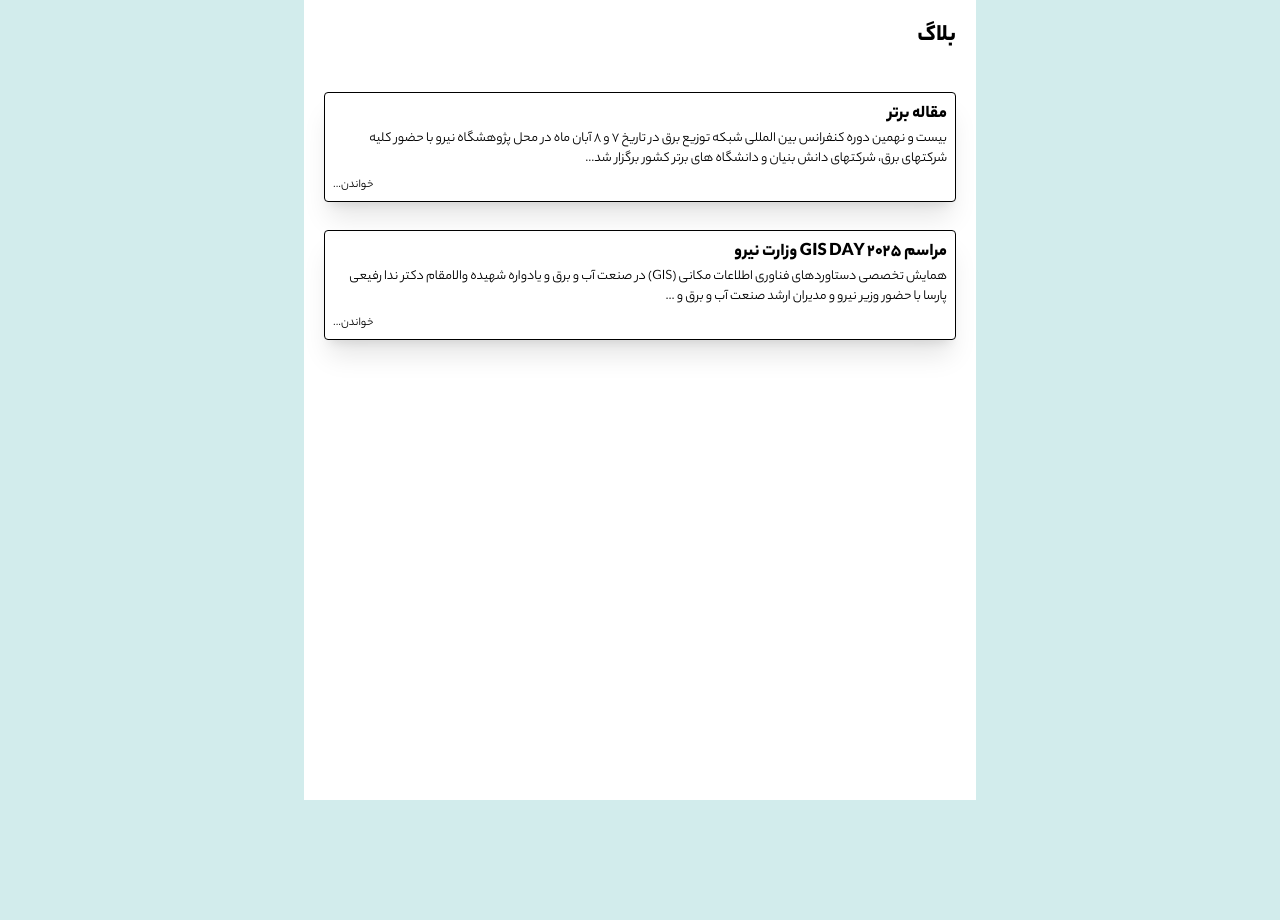
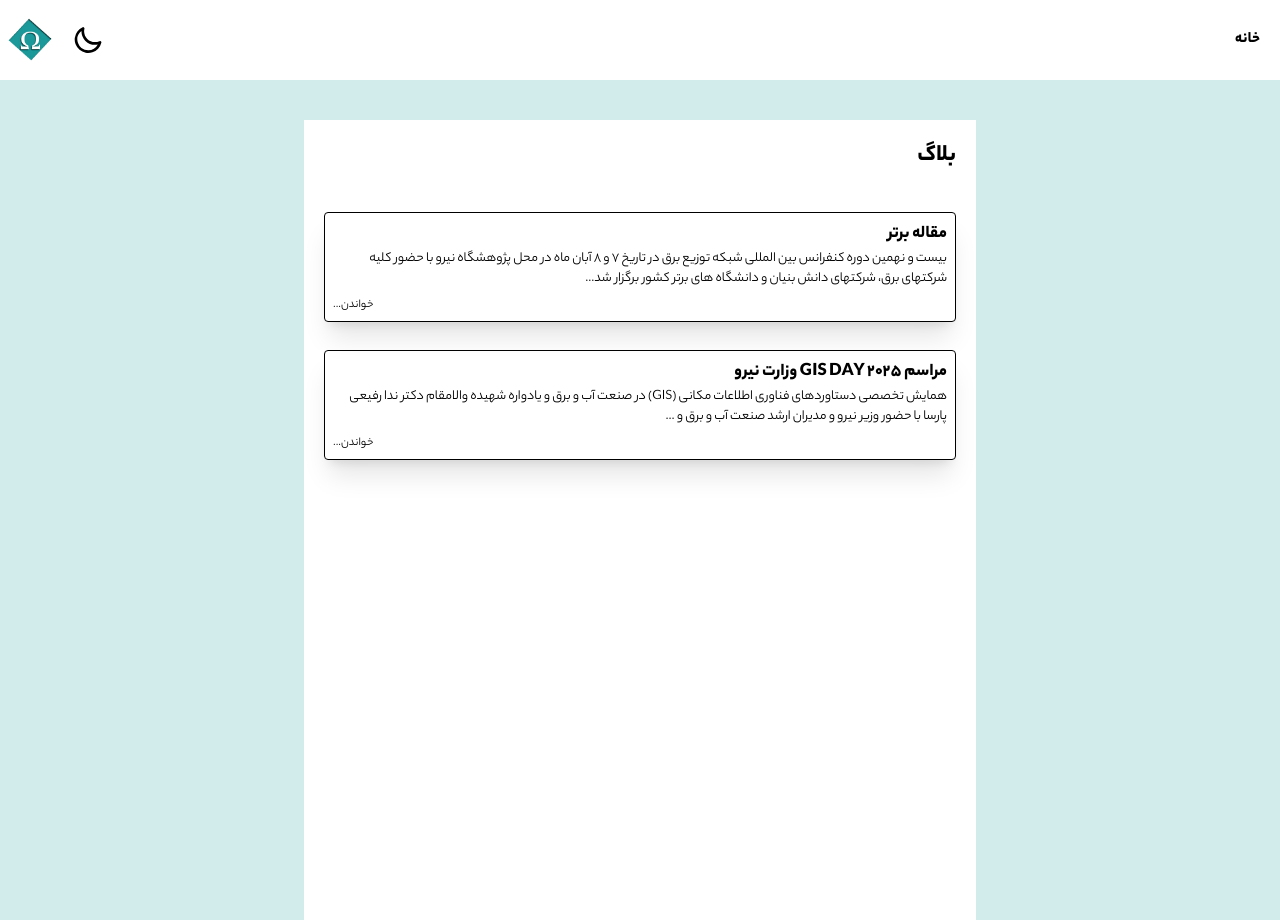
Before and after one commit to maryammohebbi/Mana-Next-ver, a Next.js app: page /blog in a window 1280 px wide. Before the commit the page ends 800 px from the top, so only its background shows below. Built offline with nearby package versions, Linux system fonts and the light colour scheme.

Commit message:
layout and header added to blog

```diff
--- /dev/null
+++ b/src/app/blog/layout.jsx
@@ -0,0 +1,29 @@
+import ThemeLogo from "@/ui/ThemeLogo";
+import Link from "next/link";
+import React from "react";
+
+function layout({ children }) {
+  return (
+    <div>
+      <div className="w-full h-20 mb-10 bg-tertiary">
+        <div
+          className="flex justify-between items-center w-full h-full
+                      max-w-sm sm:max-w-2xl lg:max-w-7xl mx-auto p-2"
+        >
+          <div>
+            <Link
+              href={`/`}
+              className="text-secondary px-3 py-1 rounded-xl font-bold transition-all duration-500 hover:bg-quaternary"
+            >
+              خانه
+            </Link>
+          </div>
+          <ThemeLogo />
+        </div>
+      </div>
+      <div className="flex flex-col items-center">{children}</div>
+    </div>
+  );
+}
+
+export default layout;
--- a/src/app/blog/page.jsx
+++ b/src/app/blog/page.jsx
@@ -1,6 +1,5 @@
 import React from "react";
 import { posts } from "@/data/data";
-import PostCard from "@/components/BlogSection/PostCard";
 import Link from "next/link";
 
 function Blog() {
--- a/src/components/header/Header.jsx
+++ b/src/components/header/Header.jsx
@@ -6,6 +6,7 @@ import React, { useState } from "react";
 import Menu from "./Menu";
 import { RxHamburgerMenu } from "react-icons/rx";
 import { MdClose } from "react-icons/md";
+import ThemeLogo from "@/ui/ThemeLogo";
 
 function Header() {
   const [open, setOpen] = useState(false);
@@ -28,16 +29,7 @@ function Header() {
           <Menu />
         </div>
 
-        <div className="h-[90%] flex items-center justify-center gap-x-5">
-          <ThemeToggle />
-          <Image
-            src="/images/ohm.png"
-            width={1000}
-            height={1000}
-            alt="ohm"
-            className="w-11 h-11"
-          />
-        </div>
+        <ThemeLogo />
       </div>
 
       {/* Mobile Dropdown */}
--- /dev/null
+++ b/src/ui/ThemeLogo.jsx
@@ -0,0 +1,20 @@
+import React from "react";
+import ThemeToggle from "./ThemeToggle";
+import Image from "next/image";
+
+function ThemeLogo() {
+  return (
+    <div className="h-[90%] flex items-center justify-center gap-x-5">
+      <ThemeToggle />
+      <Image
+        src="/images/ohm.png"
+        width={1000}
+        height={1000}
+        alt="ohm"
+        className="w-11 h-11"
+      />
+    </div>
+  );
+}
+
+export default ThemeLogo;
```
